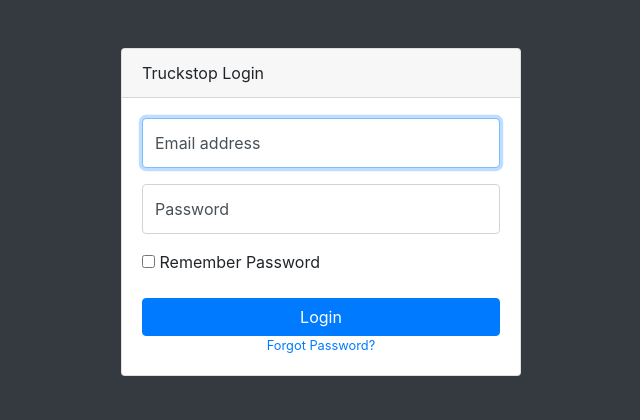
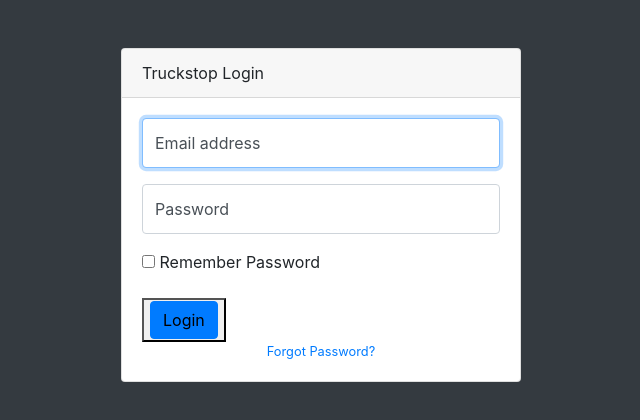
Before and after one commit to Camilliye/Camilliye.github.io, a website with bundled scripts: page login.html in a window 1280 px wide. Shown: the whole page, without its empty margins (319-959 px from the left). Built offline with nearby package versions, Linux system fonts and the light colour scheme.

Commit message:
Update login.html

```diff
--- a/login.html
+++ b/login.html
@@ -63,7 +63,9 @@
                 </label>
               </div>
             </div>
-            <a class="btn btn-primary btn-block" href="driverhome.html">Login</a>
+            <button>
+              <a class="btn btn-primary btn-block" onclick="login()">Login</a>
+            </button>
           </form>
           <div class="text-center">
             <!--<a class="d-block small mt-3" href="register.html">Register an Account</a>-->
```
